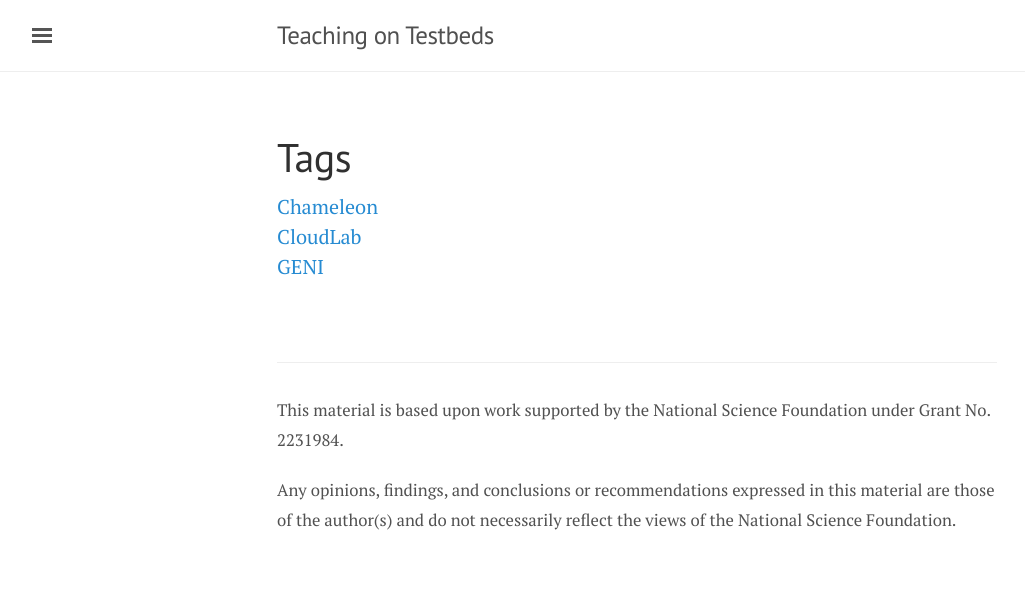
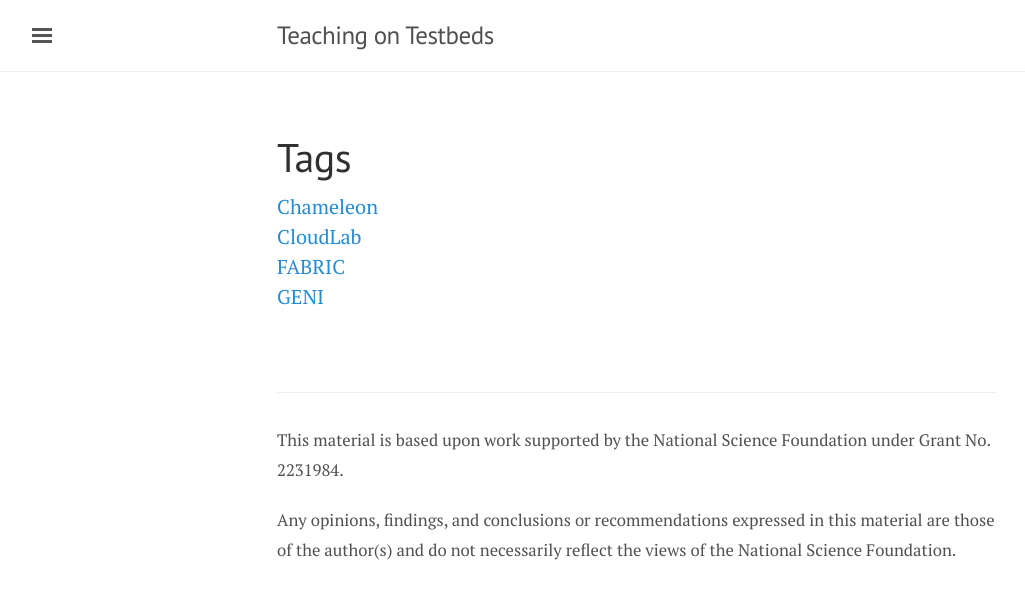
Before and after one commit to teaching-on-testbeds/teaching-on-testbeds.github.io, a Jekyll site: the page built from tags.md, in a window 1280 px wide. Shown: the top 599 px of the page, without its empty margins (3-1028 px from the left). Built offline with Jekyll 4.4.1, drawn with Linux system fonts in a browser that asks for light colours.

Commit message:
Add FABRIC tag

```diff
--- a/_data/tags.yml
+++ b/_data/tags.yml
@@ -6,3 +6,6 @@
 
 - slug: chameleon
   name: Chameleon
+
+- slug: fabric
+  name: FABRIC
```
Also changed, not shown: tag/fabric.md (added, +5 -0 lines).
